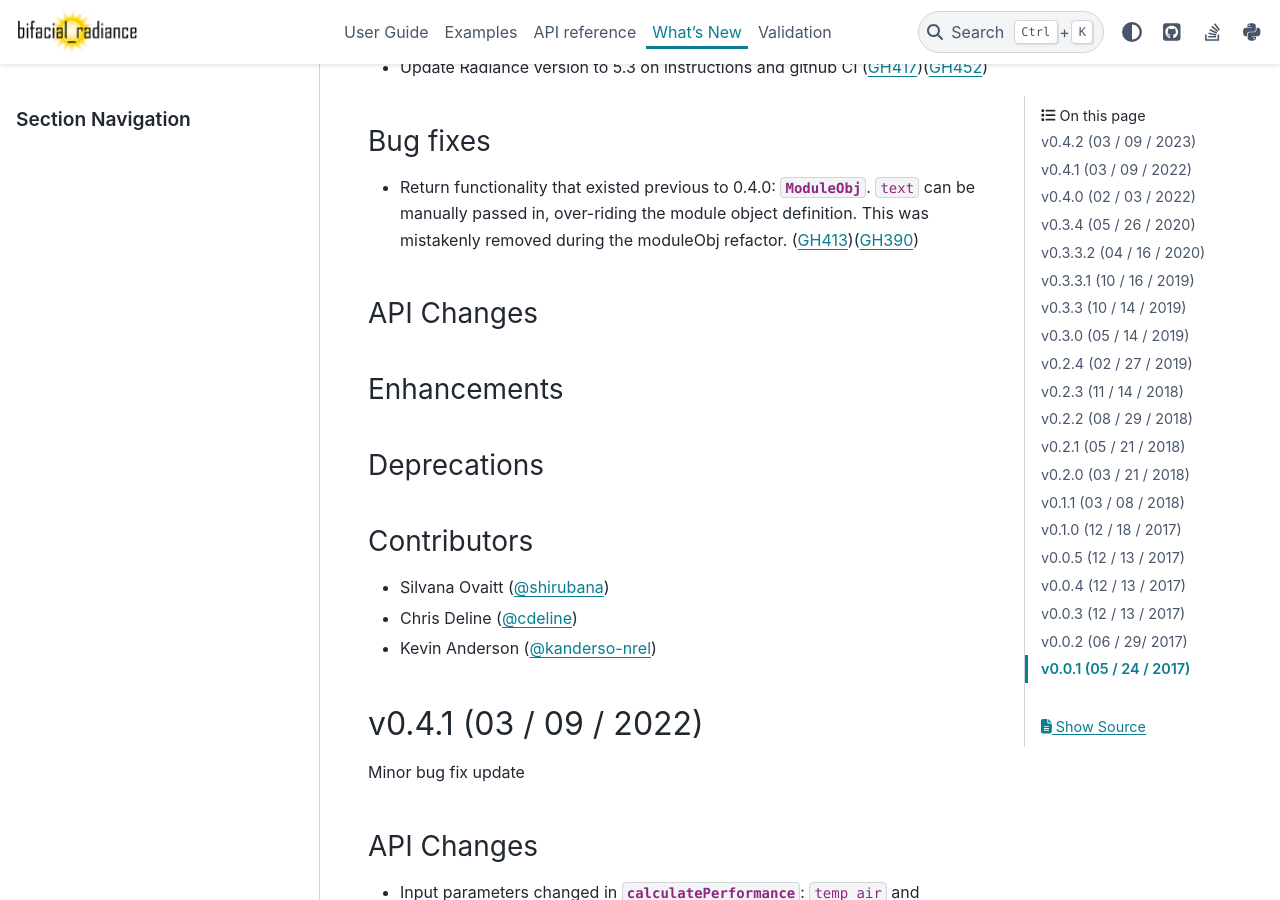
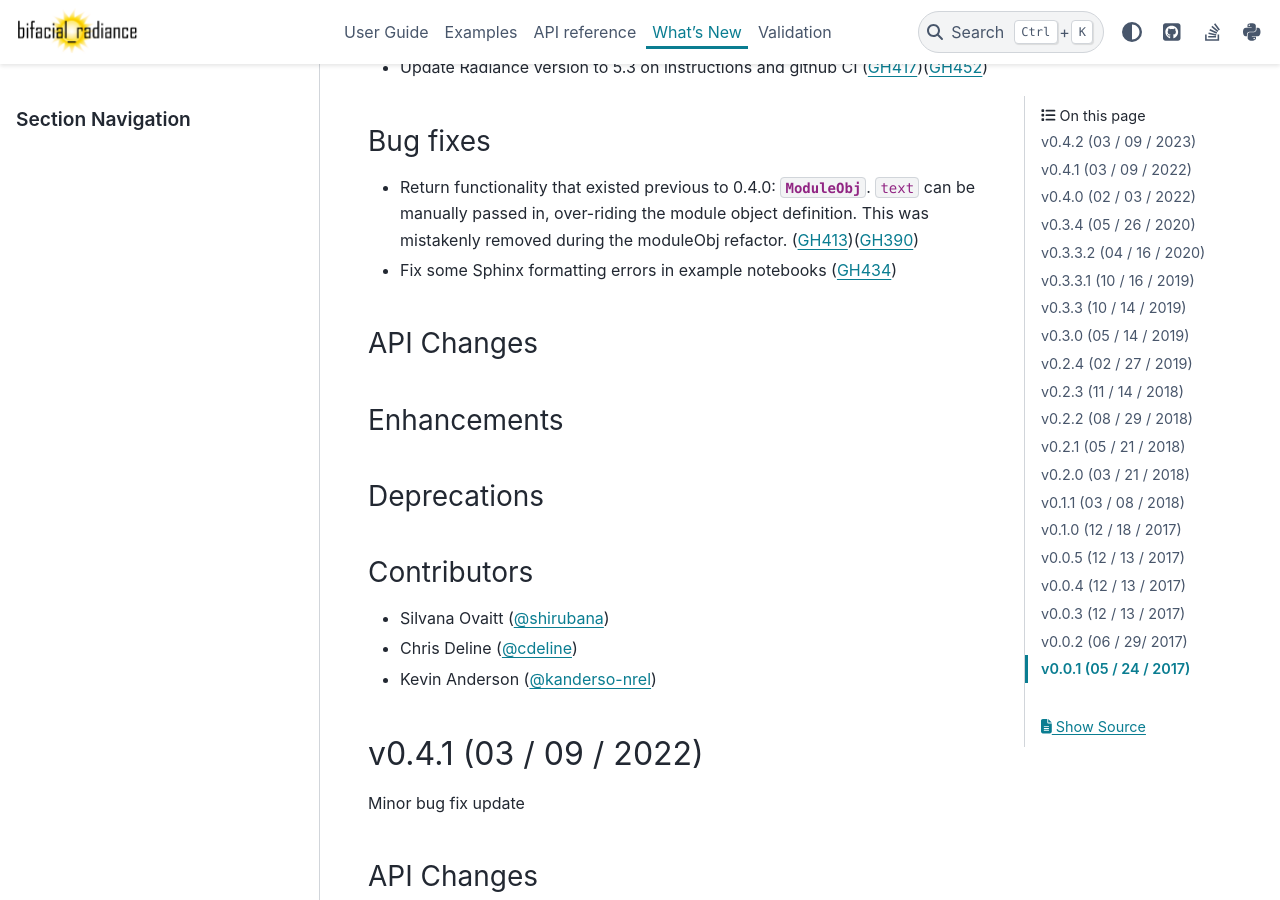
Before and after one commit to NREL/bifacial_radiance, a Sphinx documentation site: the page built from docs/sphinx/source/whatsnew.rst, in a window 1280 px wide and 900 px high, scrolled down 516 px. Built offline with Sphinx 7.4.7 and the PyData theme 0.15.4, drawn with Linux system fonts in a browser that asks for light colours.

Commit message:
Fixed #434.  update whatsnew

```diff
--- a/docs/sphinx/source/whatsnew/v0.4.2.rst
+++ b/docs/sphinx/source/whatsnew/v0.4.2.rst
@@ -17,7 +17,7 @@ Documentation
 Bug fixes
 ~~~~~~~~~
 * Return functionality that existed previous to 0.4.0:  :py:class:`~bifacial_radiance.ModuleObj`. ``text`` can be manually passed in, over-riding the module object definition.  This was mistakenly removed during the moduleObj refactor. (:pull:`413`)(:issue:`390`)
-
+* Fix some Sphinx formatting errors in example notebooks  (:issue:`434`)
 
 API Changes
 ~~~~~~~~~~~~
--- a/docs/tutorials/14 - Cement Racking Albedo Improvements.py
+++ b/docs/tutorials/14 - Cement Racking Albedo Improvements.py
@@ -98,7 +98,7 @@ Brefl = 0.5
 demo.addMaterial(material=materialpav, Rrefl=Rrefl, Grefl=Grefl, Brefl=Brefl, comment=description)
 
 
-# ### Simulation without Pavers
+# ## Simulation without Pavers
 
 # In[5]:
 
@@ -147,7 +147,7 @@ for timess in range (starttimeindex, endtimeindex):
 
 
 
-# ### Simulation With Pavers
+# ## Simulation With Pavers
 
 # In[8]:
 
@@ -203,7 +203,7 @@ demo.makeOct()
 
 # You can view the geometry generated in the terminal with:
 #
-# ### rvu -vf views\front.vp -e .01 -pe 0.01 -vp -5 -14 1 -vd 0 0.9946 -0.1040 tutorial_14.oct
+# **rvu -vf views\front.vp -e .01 -pe 0.01 -vp -5 -14 1 -vd 0 0.9946 -0.1040 tutorial_14.oct**
 
 # In[11]:
 
```
